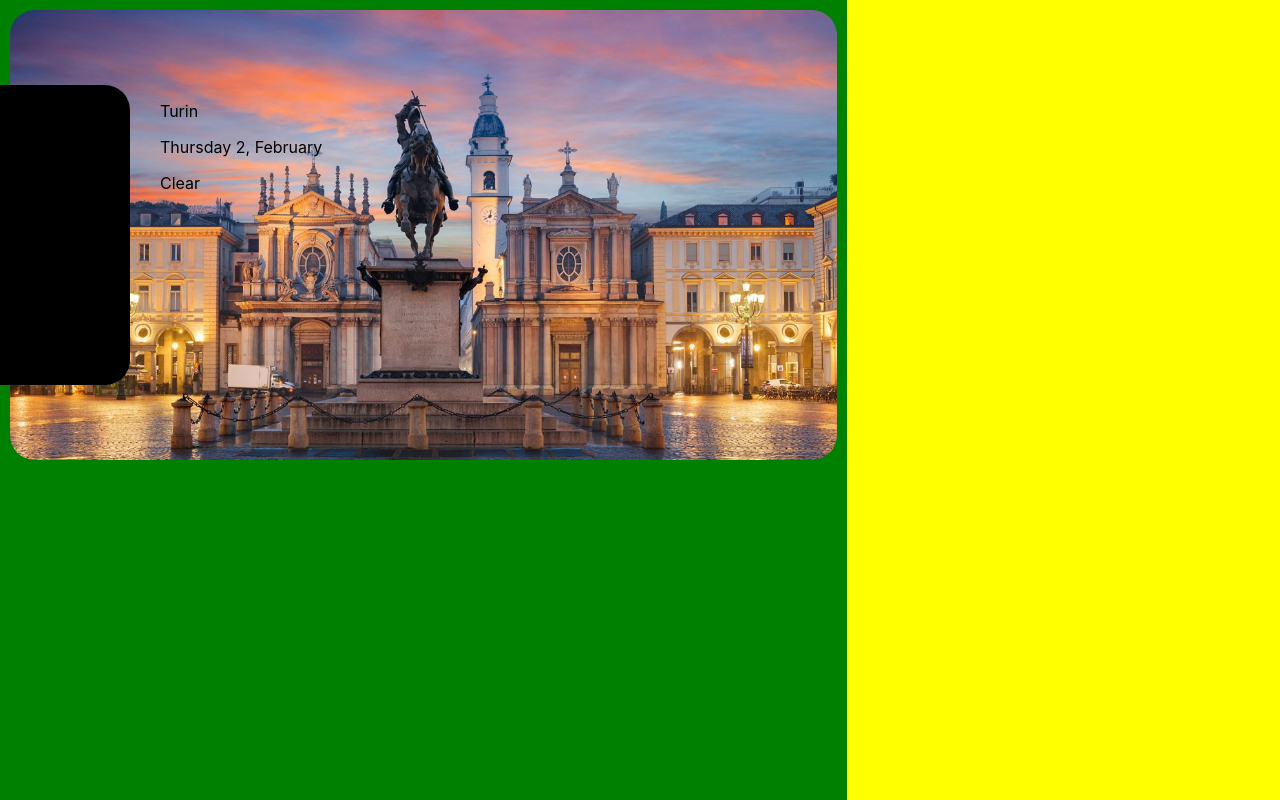
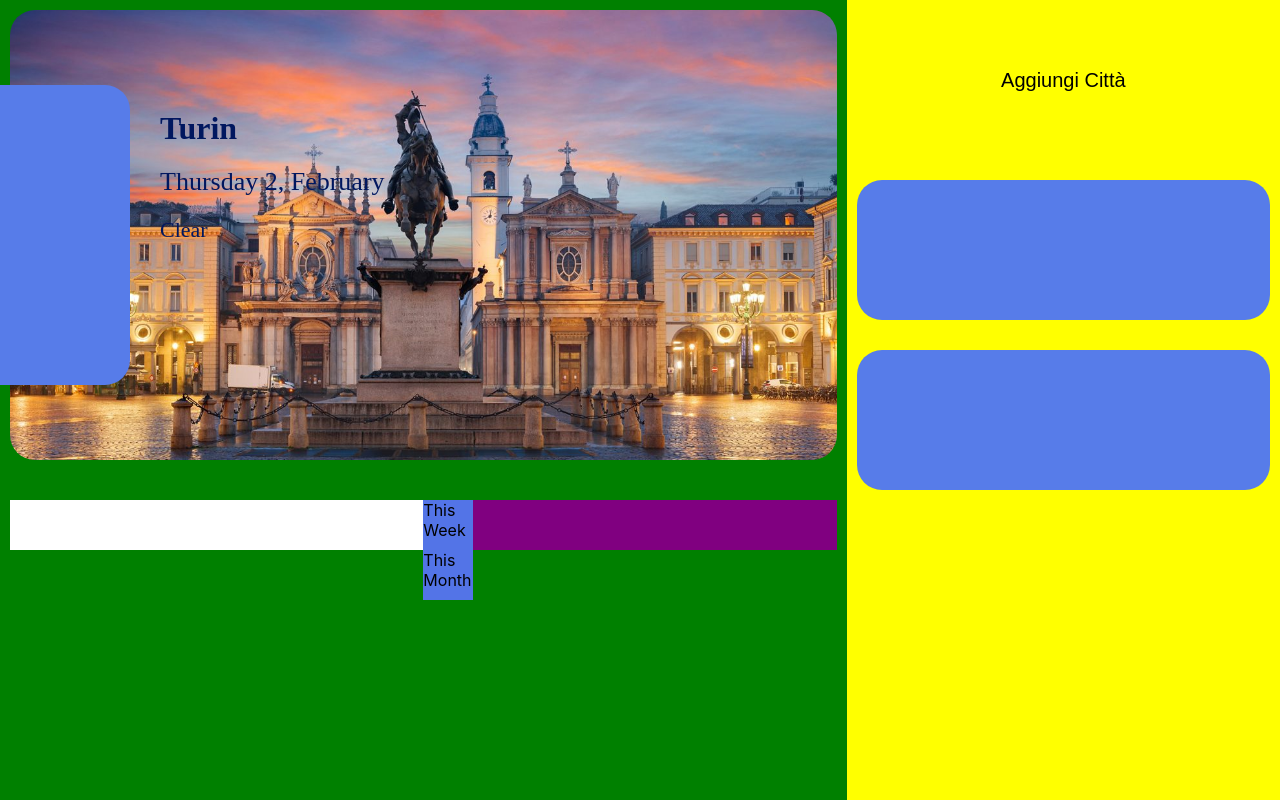
Before and after one commit to matteosansalvadore/layout-react, a React (Create React App) app: page / in a window 1280 px wide. Built offline with nearby package versions, Linux system fonts and the light colour scheme.

Commit message:
added right widgets

```diff
--- a/package.json
+++ b/package.json
@@ -9,6 +9,7 @@
     "react": "^18.2.0",
     "react-dom": "^18.2.0",
     "react-scripts": "5.0.1",
+    "react-tabs": "^6.0.0",
     "styled-components": "^5.3.6",
     "web-vitals": "^2.1.4"
   },
--- a/src/App.js
+++ b/src/App.js
@@ -1,5 +1,7 @@
 import styled from "styled-components";
+import AggiungiCitta from "./components/AggiungiCitta";
 import Cover from "./components/Cover";
+import Today from "./components/Today";
 
 const MainComponent = styled.div`
   width: 100vw;
@@ -29,8 +31,11 @@ function App() {
   <MainComponent>
     <LeftColumn>
       <Cover />
+      <Today />
     </LeftColumn>
-    <RightColumn></RightColumn>
+    <RightColumn>
+      <AggiungiCitta />
+    </RightColumn>
   </MainComponent>
   )
 }
--- /dev/null
+++ b/src/components/AggiungiCitta.jsx
@@ -0,0 +1,37 @@
+import React from 'react'
+import styled from 'styled-components';
+
+const Wrapper = styled.div`
+  justify-content: center;
+  display: flex;
+  flex-direction: column;
+`
+
+const Aggiungi = styled.button`
+  font-size: 20px;
+  height: 140px;
+  width: 100%;
+  border-radius: 25px;
+  background: none;
+  border: none;
+  margin-bottom: 15px;
+`
+
+const Citta = styled.div`
+  width: 100%;
+  height: 140px;
+  margin-top: 15px;
+  margin-bottom: 15px;
+  background-color: #577CE9;
+  border-radius: 25px;
+`
+
+export default function AggiungiCitta () {
+  return (
+    <Wrapper>
+      <Aggiungi><i class="fa-light fa-square-plus"></i>Aggiungi Città</Aggiungi>
+      <Citta></Citta>
+      <Citta></Citta>
+    </Wrapper>
+  )
+}
--- a/src/components/Cover.jsx
+++ b/src/components/Cover.jsx
@@ -24,25 +24,29 @@ const SideWidget = styled.div`
   position: absolute;
   height: 300px;
   width: 130px;
-  background: black;
+  background: #577CE9;
   margin-left: -10px;
   border-radius: 0 25px 25px 0;
 `;
 
 const MainText = styled.div`
   height: 300px;
+  line-height: 22px;
+  font-family: poppins;
+  color:rgb(1, 23, 95);
 `;
 
 const CityName = styled.p`
-
+  font-size: 32px;
+  font-weight: bold;
 `;
 
 const Date = styled.p`
-
+  font-size: 26px;
 `;
 
 const WeatherCondition = styled.p`
-
+  font-size: 22px;
 `;
 
 const Cover = () => {
--- /dev/null
+++ b/src/components/Today.jsx
@@ -0,0 +1,49 @@
+import React, {useEffect} from "react"
+import styled from "styled-components"
+import { tabs } from "../utils/mockdata"
+import { Tab, Tabs, TabList, TabPanel } from 'react-tabs';
+import 'react-tabs/style/react-tabs.css';
+
+const Wrapper2 = styled.div`
+  display: flex;
+  margin-top: 40px;
+`
+
+const NowTempWidget = styled.div`
+  width: 50%;
+  height: 50px;
+  background-color: white;
+`
+
+const WeekWidget = styled.div`
+  width: 50%;
+  background-color: purple;
+  height: 50px;
+`
+
+const TabWidget = styled.div`
+  width: 50px;
+  height: 50px;
+  background-color: #5374E7;
+  display: flex;
+  flex-direction: column;
+`
+
+
+
+
+export default function Today (){
+  return (
+    <Wrapper2>
+      <NowTempWidget></NowTempWidget>
+      <WeekWidget>
+        <TabWidget>
+          This Week
+        </TabWidget>
+        <TabWidget>
+          This Month
+        </TabWidget>
+      </WeekWidget>
+    </Wrapper2>
+  )
+}
--- /dev/null
+++ b/src/utils/mockdata.js
@@ -0,0 +1,29 @@
+export const cities = [
+  {
+    name: "Torino",
+    temperature: 4,
+    country: "Italy",
+    weather: "cloudy"
+  },
+  {
+    name: "Rome",
+    temperature: 10,
+    country: "Italy",
+    weather: "sunny"
+  },
+  {
+    name: "London",
+    temperature: -2,
+    country: "England",
+    weather: "snow"
+  }
+]
+
+export const tabs = [
+  {
+    title: "week"
+  },
+  {
+    title: "month"
+  }
+]
```
Also changed, not shown: src/components/Search.jsx (added, +22 -0 lines), 1 other file (tests, documents, lock files or other folders).
